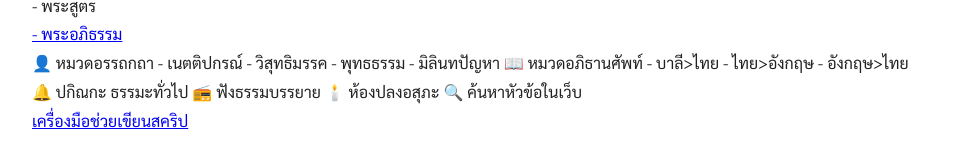
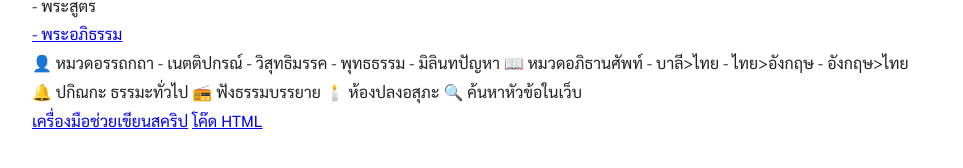
Before and after one commit to dhamsutta/tripitaka, a Jekyll site: the page index.html, which Jekyll copies as it is, in a window 1280 px wide. Shown: the part 518-686 px from the top of the page, without its empty margins (158-1121 px from the left). Built offline with Jekyll 4.4.1, drawn with Linux system fonts in a browser that asks for light colours.

Commit message:
Update index.html

```diff
--- a/index.html
+++ b/index.html
@@ -113,6 +113,7 @@ style="float: right; width: 40%; margin-left: 1em; margin-bottom: 1em;"
 
   <footer>
   <a href="https://codepen.io/pen">เครื่องมือช่วยเขียนสคริป</a>
+    <a href="https://html-online.com/">โค๊ด HTML </a>
   </footer>
 </body>
 </html>
```
